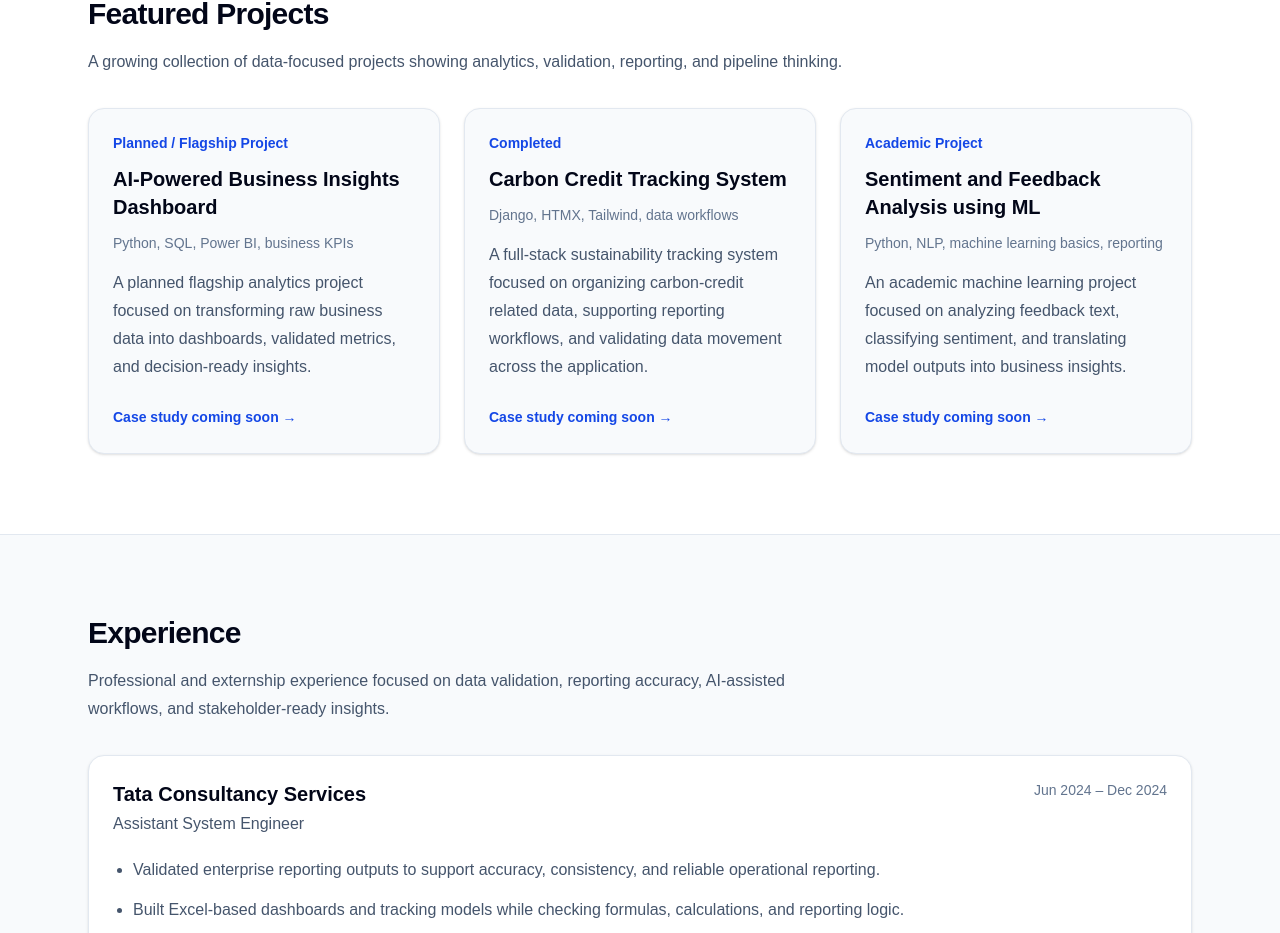
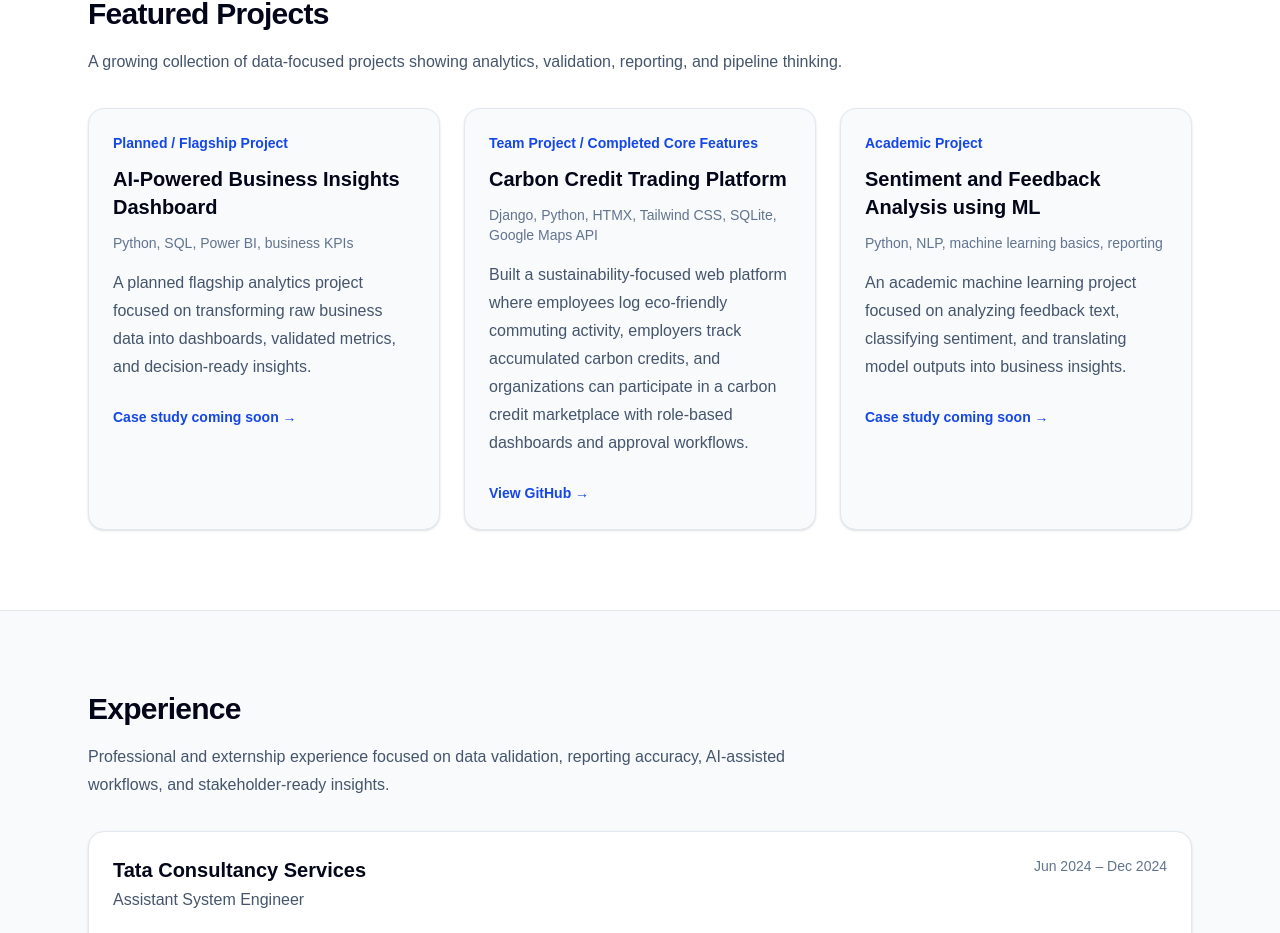
Before and after one commit to psalkineni-553/portfolio-website, a Next.js app: page / in a window 1280 px wide. Shown: the part 1713-2646 px from the top of the page. Built offline with nearby package versions, Linux system fonts and the light colour scheme.

Commit message:
Improve carbon credit project card

```diff
--- a/src/app/page.tsx
+++ b/src/app/page.tsx
@@ -135,11 +135,12 @@ export default function Home() {
                   "A planned flagship analytics project focused on transforming raw business data into dashboards, validated metrics, and decision-ready insights.",
               },
               {
-                title: "Carbon Credit Tracking System",
-                status: "Completed",
-                tools: "Django, HTMX, Tailwind, data workflows",
+                title: "Carbon Credit Trading Platform",
+                status: "Team Project / Completed Core Features",
+                tools: "Django, Python, HTMX, Tailwind CSS, SQLite, Google Maps API",
                 description:
-                  "A full-stack sustainability tracking system focused on organizing carbon-credit related data, supporting reporting workflows, and validating data movement across the application.",
+                  "Built a sustainability-focused web platform where employees log eco-friendly commuting activity, employers track accumulated carbon credits, and organizations can participate in a carbon credit marketplace with role-based dashboards and approval workflows.",
+                link: "https://github.com/Sai-12354/Carbon-Credits",
               },
               {
                 title: "Sentiment and Feedback Analysis using ML",
@@ -166,9 +167,19 @@ export default function Home() {
                   {project.description}
                 </p>
                 <div className="mt-6">
+                  {project.link ? (
+                    <a
+                      href={project.link}
+                      target="_blank"
+                      className="text-sm font-semibold text-blue-700 hover:text-blue-800"
+                    >
+                      View GitHub →
+                    </a>
+                  ) : (
                     <span className="text-sm font-semibold text-blue-700">
                       Case study coming soon →
                     </span>
+                  )}
                 </div>
               </div>
             ))}
```
Lines whose indentation alone changed are shown as unchanged.
